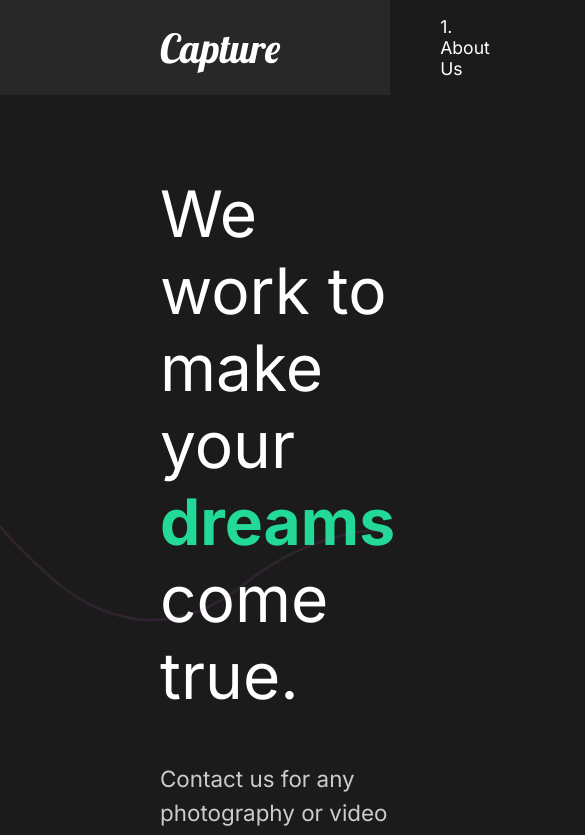
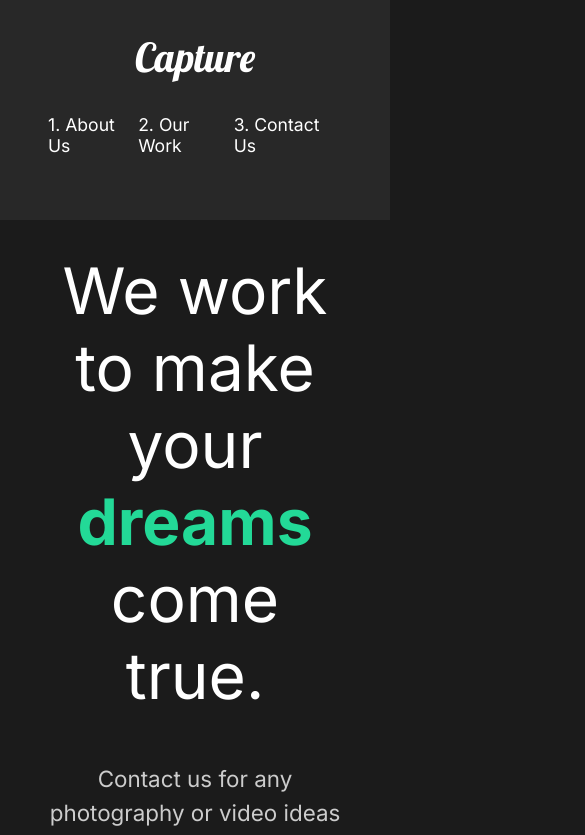
Before and after one commit to angelonazzaro/capture, a React (Create React App) app: page / in a window 390 px wide. Shown: the top 835 px of the page, 585 px wide, since content can reach past the window. Built offline with nearby package versions, Linux system fonts and the light colour scheme.

Commit message:
mobile styling

```diff
--- a/src/components/Nav.js
+++ b/src/components/Nav.js
@@ -50,6 +50,26 @@
         }
     }
 
+    @media (max-width: 1300px) {
+        flex-direction: column;
+        padding: 2rem 1rem;
+
+        #logo {
+            display: inline-block;
+            margin: 1rem;
+        }
+
+        ul {
+            padding: 2rem;
+            justify-content: space-around;
+            width: 100%;
+
+            li {
+                padding: 0;
+            }
+        }
+    }
+
 `;
 
 export default Nav;
--- a/src/pages/OurWork.js
+++ b/src/pages/OurWork.js
@@ -23,6 +23,10 @@
     overflow: hidden;
 
     padding: 5rem 10rem;
+
+    @media (max-width: 1300px) {
+        padding: 2rem 2rem;
+    }
 `;
 
 // Frame Animation
--- a/src/styles.js
+++ b/src/styles.js
@@ -11,6 +11,12 @@
 
     padding: 5rem 10rem;
     color: white;
+
+    @media (max-width: 1300px) {
+        display: block;
+        padding: 2rem 2rem;
+        text-align: center;
+    }
 `;
 
 export const Description = styled.div`
@@ -19,6 +25,13 @@
 
     h2 {
         font-weight: lighter;
+    }
+
+    @media (max-width: 1300px) {
+        padding: 0;
+        button {
+            margin: 2rem 0rem 5rem 0rem;
+        }
     }
 `;
 
```
